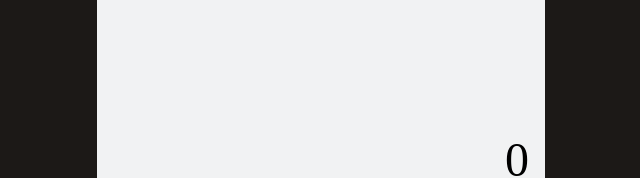
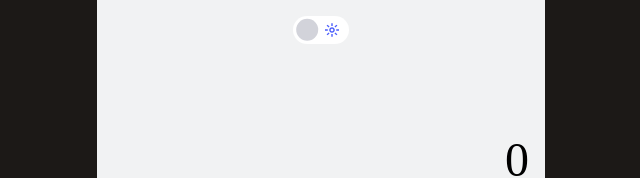
Before and after one commit to jerryjohnsoffl/responsive-calculator, a React (Create React App) app: page / in a window 1280 px wide. Shown: the top 178 px of the page, without its empty margins (319-959 px from the left). Built offline with nearby package versions, Linux system fonts and the light colour scheme.

Commit message:
darkmode added

```diff
--- a/src/App.js
+++ b/src/App.js
@@ -2,12 +2,14 @@
 import { useState } from 'react';
 import Numbers from './Numbers';
 import Light from './assets/Light.svg'
+import Dark from './assets/Dark.svg'
 
 function App() {
   let char=['C','+/-','%'];
   const op=["÷","×","-","+","="]
   const [Display, SetDisplay]=useState("")
   const [Operation, SetOperation]=useState("")
+  const [IsDarkMode, SetIsDarkMode]=useState(false)
 
   const handleSpecialOps = (btn)=> {
     if(btn==="C"){
@@ -67,28 +69,29 @@ function App() {
   }
 
   return (
-    <div className="App bg-off-white container max-w-md p-4">
+    <div className={`App  container max-w-md p-4 ${IsDarkMode ? "bg-dark" : "bg-off-white"}`}>
       <div className="h-1/4 w-full flex flex-col relative">
-        <div className="h-1/2 justify-end flex items-center mr-4 w-full text-right text-3xl">{Operation}</div>
-        <div className="h-1/2 justify-end flex items-center mr-12 w-full text-right text-5xl">{Display || 0}</div>
-        <div className="absolute bg-white left-1/2 -translate-x-1/2 px-2.5 rounded-full w-14 h-7 container hidden items-center justify-around space-x-2">
-          <div className="h-full w-1/2">
-            <img src={Light} alt="" className='h-full' />
-          </div>
-          <div className="w-1/2 h-full relative">
-            <div className="absolute top-1/2 -translate-y-1/2 container rounded-full bg-dull-white w-5 h-5"></div>
-          </div>
+        <div className={`h-1/2 justify-end flex items-center mr-4 w-full text-right text-3xl ${IsDarkMode? "text-dull-dark":"text-gray-500"}`}>{Operation}</div>
+        <div className={`h-1/2 justify-end flex items-center mr-12 w-full text-right text-5xl ${IsDarkMode ? "text-white":"text-black"}`}>{Display || 0}</div>
+        <div className={`absolute left-1/2 -translate-x-1/2 px-2.5 rounded-full w-14 h-7 container flex items-center justify-around space-x-2 ${IsDarkMode? "bg-toggle": "bg-white"}`}>
+          <label htmlFor="check" className='h-full w-full relative flex items-center justify-between rounded-full'>
+            <input type="checkbox" id='check' className='sr-only peer' onChange={()=> SetIsDarkMode((prev)=> !prev)}/>
+            <span className='w-3/5 h-4/5 bg-dull-white absolute rounded-full left-1 top-1/2 -translate-x-1/2 -translate-y-1/2 peer-checked:left-8 transition-all duration-300'></span>
+            <img src={Dark} className='h-3/5 w-2/5' alt="" />
+            <img src={Light} className='h-3/5 w-2/5' alt="" />
+          </label>
         </div>
       </div>
       <div className="flex justify-center items-center">
         <div className="grid grid-cols-4">
           <div className="container col-span-3">
             <div className="grid grid-cols-3 gap-4">
-              {char.map((i)=> <button onClick={()=> handleSpecialOps(i)} className='flex justify-center items-center h-16 w-16 bg-dull-white rounded-3xl font-normal text-2xl'>{i}</button>)}
+              {char.map((i)=> <button onClick={()=> handleSpecialOps(i)} className={`flex justify-center items-center h-16 w-16 bg-dull-white rounded-3xl font-normal text-2xl ${IsDarkMode ? "bg-dull-dark text-white":"bg-dull-white"}`}>{i}</button>)}
             </div>
             <Numbers
             handleNumberClick={handleNumberClick}
             handleDelete={handleDelete}
+            IsDarkMode={IsDarkMode}
              />
           </div>
           <div className="grid grid-cols-1 ml-4 gap-4">
--- a/src/Numbers.js
+++ b/src/Numbers.js
@@ -1,7 +1,9 @@
 import React from 'react'
-import DelIcon from './assets/Icon.svg'
+import DelIconB from './assets/Icon-b.svg'
+import DelIconW from './assets/Icon-w.svg'
 
-const Numbers = ({handleNumberClick, handleDelete}) => {
+
+const Numbers = ({handleNumberClick, handleDelete, IsDarkMode}) => {
     let num=[];
     for(let i=1;i<10;i++){
         num.push(i);
@@ -19,13 +21,13 @@ const Numbers = ({handleNumberClick, handleDelete}) => {
     arr2D.push(newRow);
 
     const displayNum = arr2D.map((e)=> e.map((item)=> {
-        return(<button onClick={()=>handleNumberClick(item)} className='flex justify-center items-center w-16 h-16 bg-white rounded-3xl font-normal text-2xl'>{item}</button>)
+        return(<button onClick={()=>handleNumberClick(item)} className={`flex justify-center items-center w-16 h-16 bg-white rounded-3xl font-normal text-2xl ${IsDarkMode? "bg-dark-btn text-white":"bg-white"}`}>{item}</button>)
     }))
     return (
         <div className='grid grid-cols-3 gap-4 mt-4'>
             {displayNum}
-            <button onClick={()=> handleDelete()} className="flex justify-center items-center h-16 w-16 bg-white rounded-3xl">
-                <img src={DelIcon} alt="" />
+            <button onClick={()=> handleDelete()} className={`flex justify-center items-center w-16 h-16 bg-white rounded-3xl font-normal text-2xl ${IsDarkMode? "bg-dark-btn text-white":"bg-white"}`}>
+                <img src={IsDarkMode? DelIconW: DelIconB} alt="" />
             </button>
         </div>
     )
--- a/src/output.css
+++ b/src/output.css
@@ -579,12 +579,28 @@ video {
   }
 }
 
+.sr-only {
+  position: absolute;
+  width: 1px;
+  height: 1px;
+  padding: 0;
+  margin: -1px;
+  overflow: hidden;
+  clip: rect(0, 0, 0, 0);
+  white-space: nowrap;
+  border-width: 0;
+}
+
 .absolute {
   position: absolute;
 }
 
 .relative {
   position: relative;
+}
+
+.left-1 {
+  left: 0.25rem;
 }
 
 .left-1\/2 {
@@ -635,8 +651,12 @@ video {
   height: 4rem;
 }
 
-.h-5 {
-  height: 1.25rem;
+.h-3\/5 {
+  height: 60%;
+}
+
+.h-4\/5 {
+  height: 80%;
 }
 
 .h-7 {
@@ -651,10 +671,6 @@ video {
   height: 100vh;
 }
 
-.w-1\/2 {
-  width: 50%;
-}
-
 .w-14 {
   width: 3.5rem;
 }
@@ -663,8 +679,12 @@ video {
   width: 4rem;
 }
 
-.w-5 {
-  width: 1.25rem;
+.w-2\/5 {
+  width: 40%;
+}
+
+.w-3\/5 {
+  width: 60%;
 }
 
 .w-full {
@@ -713,6 +733,10 @@ video {
   justify-content: center;
 }
 
+.justify-between {
+  justify-content: space-between;
+}
+
 .justify-around {
   justify-content: space-around;
 }
@@ -740,6 +764,16 @@ video {
   background-color: rgb(37 99 235 / var(--tw-bg-opacity, 1));
 }
 
+.bg-dark {
+  --tw-bg-opacity: 1;
+  background-color: rgb(23 23 28 / var(--tw-bg-opacity, 1));
+}
+
+.bg-dull-dark {
+  --tw-bg-opacity: 1;
+  background-color: rgb(78 80 95 / var(--tw-bg-opacity, 1));
+}
+
 .bg-dull-white {
   --tw-bg-opacity: 1;
   background-color: rgb(210 211 218 / var(--tw-bg-opacity, 1));
@@ -755,9 +789,19 @@ video {
   background-color: rgb(28 25 23 / var(--tw-bg-opacity, 1));
 }
 
+.bg-toggle {
+  --tw-bg-opacity: 1;
+  background-color: rgb(46 47 56 / var(--tw-bg-opacity, 1));
+}
+
 .bg-white {
   --tw-bg-opacity: 1;
   background-color: rgb(255 255 255 / var(--tw-bg-opacity, 1));
+}
+
+.bg-dark-btn {
+  --tw-bg-opacity: 1;
+  background-color: rgb(46 47 56 / var(--tw-bg-opacity, 1));
 }
 
 .p-4 {
@@ -792,11 +836,45 @@ video {
   font-weight: 400;
 }
 
+.text-black {
+  --tw-text-opacity: 1;
+  color: rgb(0 0 0 / var(--tw-text-opacity, 1));
+}
+
 .text-white {
   --tw-text-opacity: 1;
   color: rgb(255 255 255 / var(--tw-text-opacity, 1));
 }
 
+.text-dull-dark {
+  --tw-text-opacity: 1;
+  color: rgb(78 80 95 / var(--tw-text-opacity, 1));
+}
+
+.text-dull-white {
+  --tw-text-opacity: 1;
+  color: rgb(210 211 218 / var(--tw-text-opacity, 1));
+}
+
+.text-gray-500 {
+  --tw-text-opacity: 1;
+  color: rgb(107 114 128 / var(--tw-text-opacity, 1));
+}
+
+.transition-all {
+  transition-property: all;
+  transition-timing-function: cubic-bezier(0.4, 0, 0.2, 1);
+  transition-duration: 150ms;
+}
+
+.duration-300 {
+  transition-duration: 300ms;
+}
+
 *{
   font-family: "Work Sans";
 }
+
+.peer:checked ~ .peer-checked\:left-8 {
+  left: 2rem;
+}
--- a/tailwind.config.js
+++ b/tailwind.config.js
@@ -5,7 +5,11 @@ module.exports = {
     extend: {
       colors: {
         'off-white': '#F1F2F3',
-        'dull-white': '#D2D3DA'
+        'dull-white': '#D2D3DA',
+        'dark': '#17171C',
+        'dull-dark': '#4E505F',
+        'toggle': '#2E2F38',
+        'dark-btn': '#2E2F38'
       }
     },
   },
```
Also changed, not shown: src/assets/Icon-b.svg (renamed from src/assets/Icon.svg), src/assets/Icon-w.svg (added).
